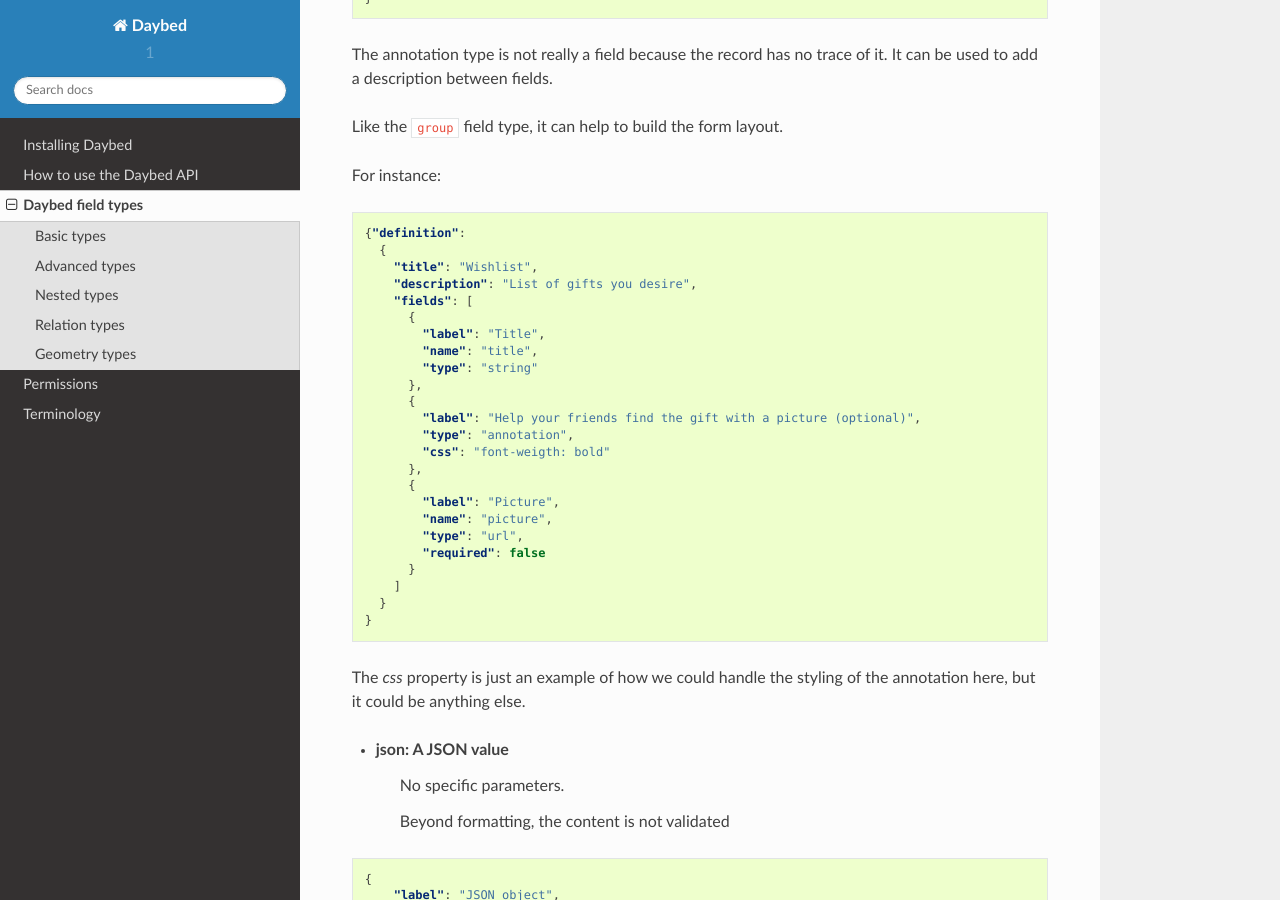
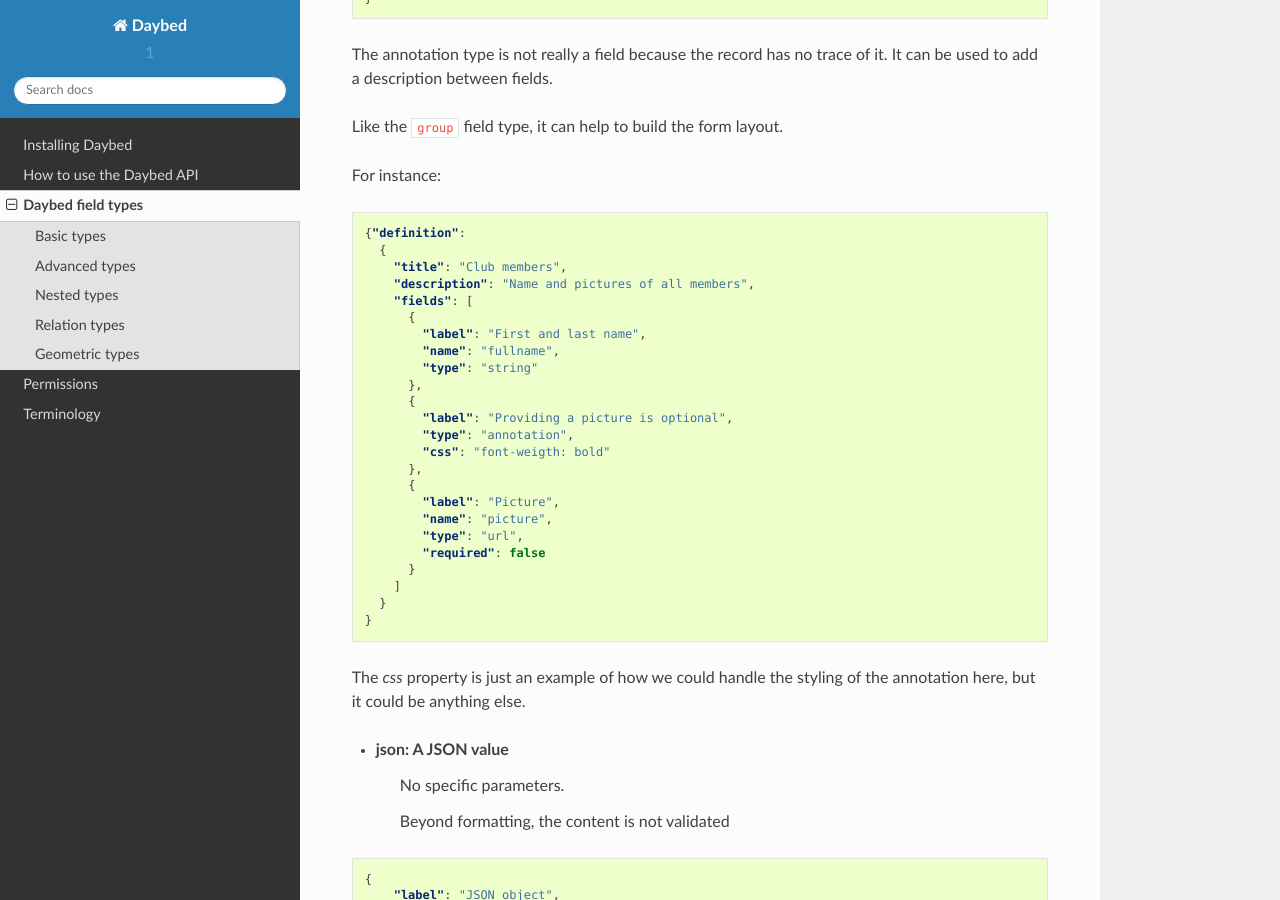
Before and after one commit to spiral-project/daybed, a Sphinx documentation site: the page built from docs/source/fieldtypes.rst, in a window 1280 px wide and 900 px high, scrolled down 3733 px. Built offline with Sphinx 7.4.7 and the Read the Docs theme 2.0.0, drawn with Linux system fonts in a browser that asks for light colours; some of the changed text lies outside the part shown.

Commit message:
@ametaireau review

```diff
--- a/docs/source/fieldtypes.rst
+++ b/docs/source/fieldtypes.rst
@@ -40,7 +40,7 @@
         "type": "string"
     }
 
-You just have to choose the a type among those available.
+You just have to choose a type among those available.
 
 
 Advanced types
@@ -206,16 +206,16 @@
 
     {"definition":
       {
-        "title": "Wishlist",
-        "description": "List of gifts you desire",
+        "title": "Club members",
+        "description": "Name and pictures of all members",
         "fields": [
           {
-            "label": "Title",
-            "name": "title",
+            "label": "First and last name",
+            "name": "fullname",
             "type": "string"
           },
           {
-            "label": "Help your friends find the gift with a picture (optional)",
+            "label": "Providing a picture is optional",
             "type": "annotation",
             "css": "font-weigth: bold"
           },
@@ -422,8 +423,8 @@
     }
 
 
-Geometry types
---------------
+Geometric types
+---------------
 
 * **geojson**: A `GeoJSON`_ geometry (not a FeatureCollection)
     No specific parameters.
```
Also changed, not shown: other parts of docs/source/fieldtypes.rst (+3 -2 lines).
